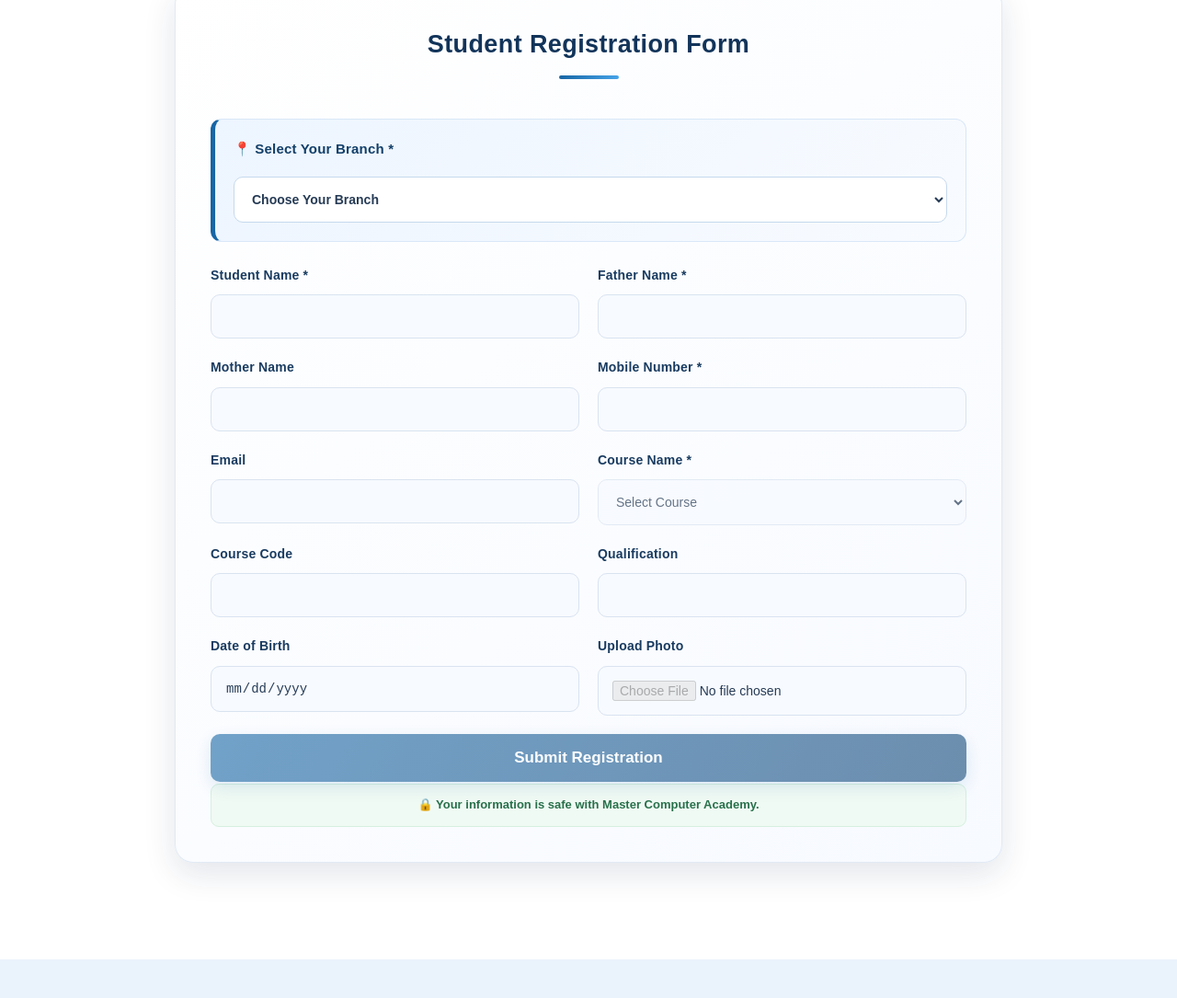
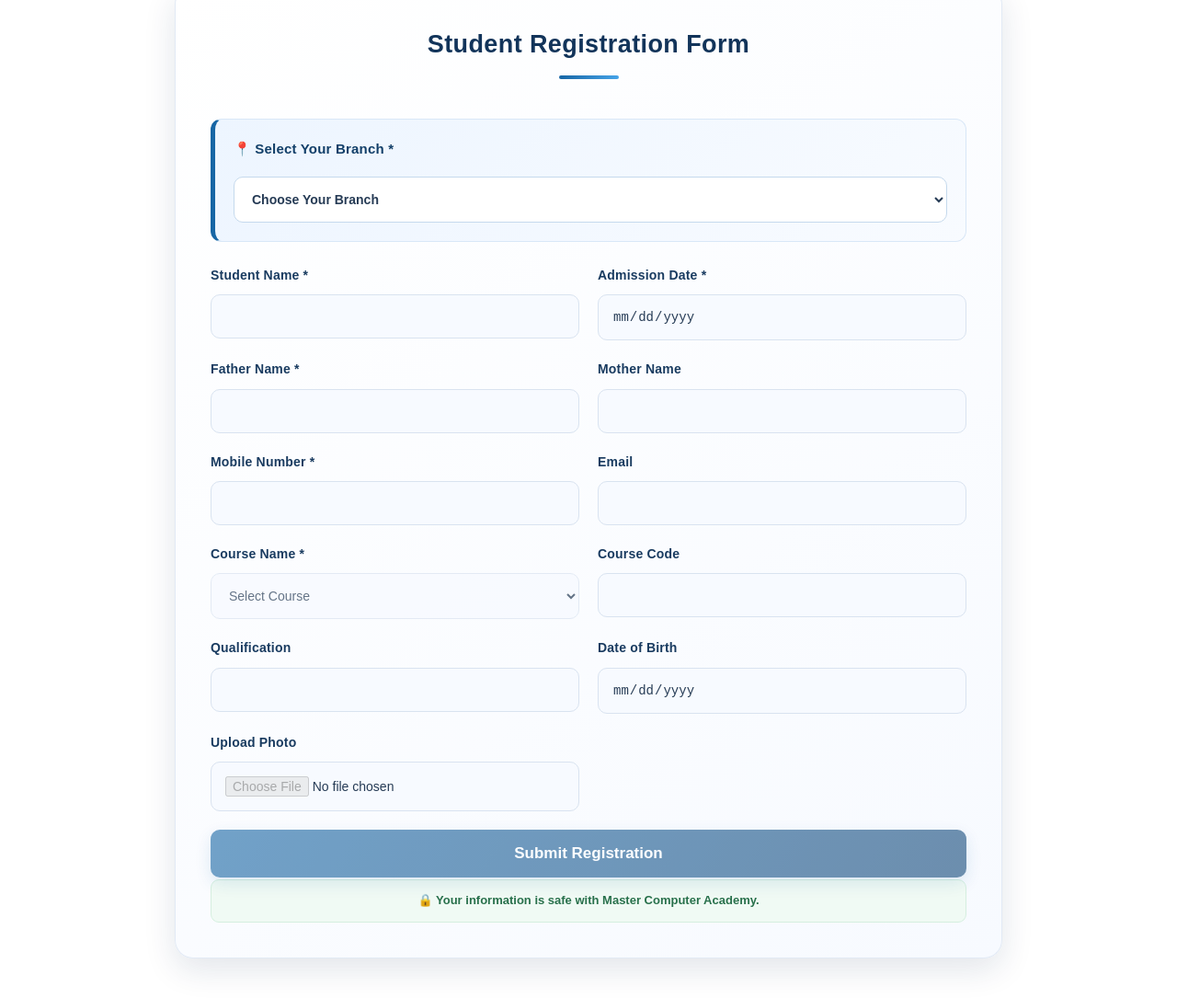
Before and after one commit to academymastercomputer/master-computer-academy, a plain HTML site: page index.html in a window 1280 px wide. Shown: the part 2394-3479 px from the top of the page at 92% size. Drawn offline with nearby package versions, Linux system fonts and the light colour scheme.

Commit message:
Add admission date input to student form

```diff
--- a/index.html
+++ b/index.html
@@ -1010,6 +1010,10 @@ cursor:pointer;
         <label>Student Name *</label>
         <input type="text" name="student_name" required>
       </div>
+       <div class="form-group">
+       <label>Admission Date *</label>
+       <input type="date" name="admission_date" required>
+      </div>
 
       <div class="form-group">
         <label>Father Name *</label>
@@ -1252,6 +1256,7 @@ if (form) {
           course_code: value("course_code") || null,
           qualification: value("qualification") || null,
           dob: value("dob") || null,
+          admission_date: value("admission_date"),
           photo_path: photoPath,
           status: "New",
          branch_id: branchSelect.value
```
